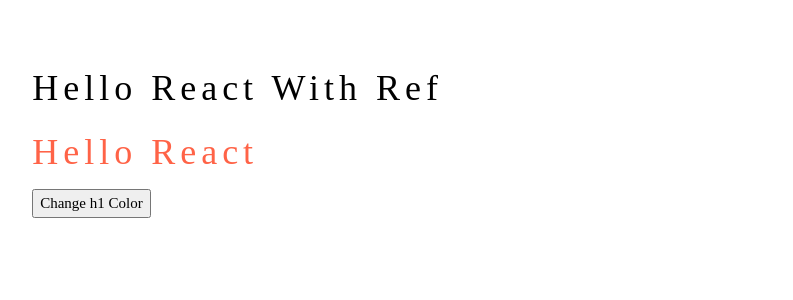
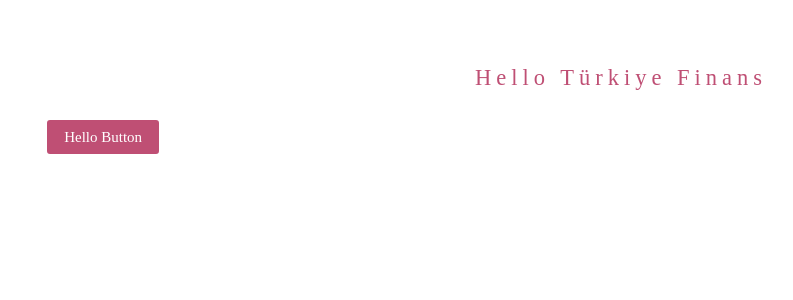
Before and after one commit to yakintech/turkiye-finans-7-react-tutorial, a React (Create React App) app: page / in a window 1280 px wide. Shown: the top 300 px of the page, without its empty margins (19-812 px from the left). Built offline with nearby package versions, Linux system fonts and the light colour scheme.

Commit message:
styled comp

```diff
--- a/package.json
+++ b/package.json
@@ -19,6 +19,7 @@
     "react-dom": "^18.2.0",
     "react-router-dom": "^6.15.0",
     "react-scripts": "5.0.1",
+    "styled-components": "^6.0.8",
     "typescript": "^4.9.5",
     "web-vitals": "^2.1.4"
   },
--- a/src/App.tsx
+++ b/src/App.tsx
@@ -21,6 +21,7 @@
 import { FavoritesContext, FavoritesContextType } from "./contextSample/FavoritesContext"
 import ParentComp from "./otherHooks/ParentComp"
 import RefHookSample from "./otherHooks/RefHookSample"
+import StyleComp from "./styleComp/StyleComp"
 
 
 
@@ -32,7 +33,7 @@
   const { favorites } =  useContext(FavoritesContext) as FavoritesContextType
 
 
-  return <RefHookSample/>
+  return <StyleComp/>
 
 
   return (<>
--- /dev/null
+++ b/src/styleComp/HeadingElements.ts
@@ -0,0 +1,22 @@
+import styled from "styled-components";
+
+
+export const Title = styled.h1`
+font-size: 1.5em;
+text-align: center;
+color: #BF4F74;
+`;
+
+
+
+export const Button = styled.button<{ $primary?: boolean; }>`
+  /* Adapt the colors based on primary prop */
+  background: ${props => props.$primary ? "#BF4F74" : "white"};
+  color: ${props => props.$primary ? "white" : "#BF4F74"};
+
+  font-size: 1em;
+  margin: 1em;
+  padding: 0.25em 1em;
+  border: 2px solid #BF4F74;
+  border-radius: 3px;
+`;
--- /dev/null
+++ b/src/styleComp/StyleComp.tsx
@@ -0,0 +1,15 @@
+import React from 'react'
+import { Button, Title } from './HeadingElements'
+
+
+function StyleComp() {
+
+
+    return (<>
+        <Title>Hello Türkiye Finans</Title>
+        <Button $primary>Hello Button</Button>
+    </>
+    )
+}
+
+export default StyleComp
```
Also changed, not shown: 1 other file (tests, documents, lock files or other folders).
